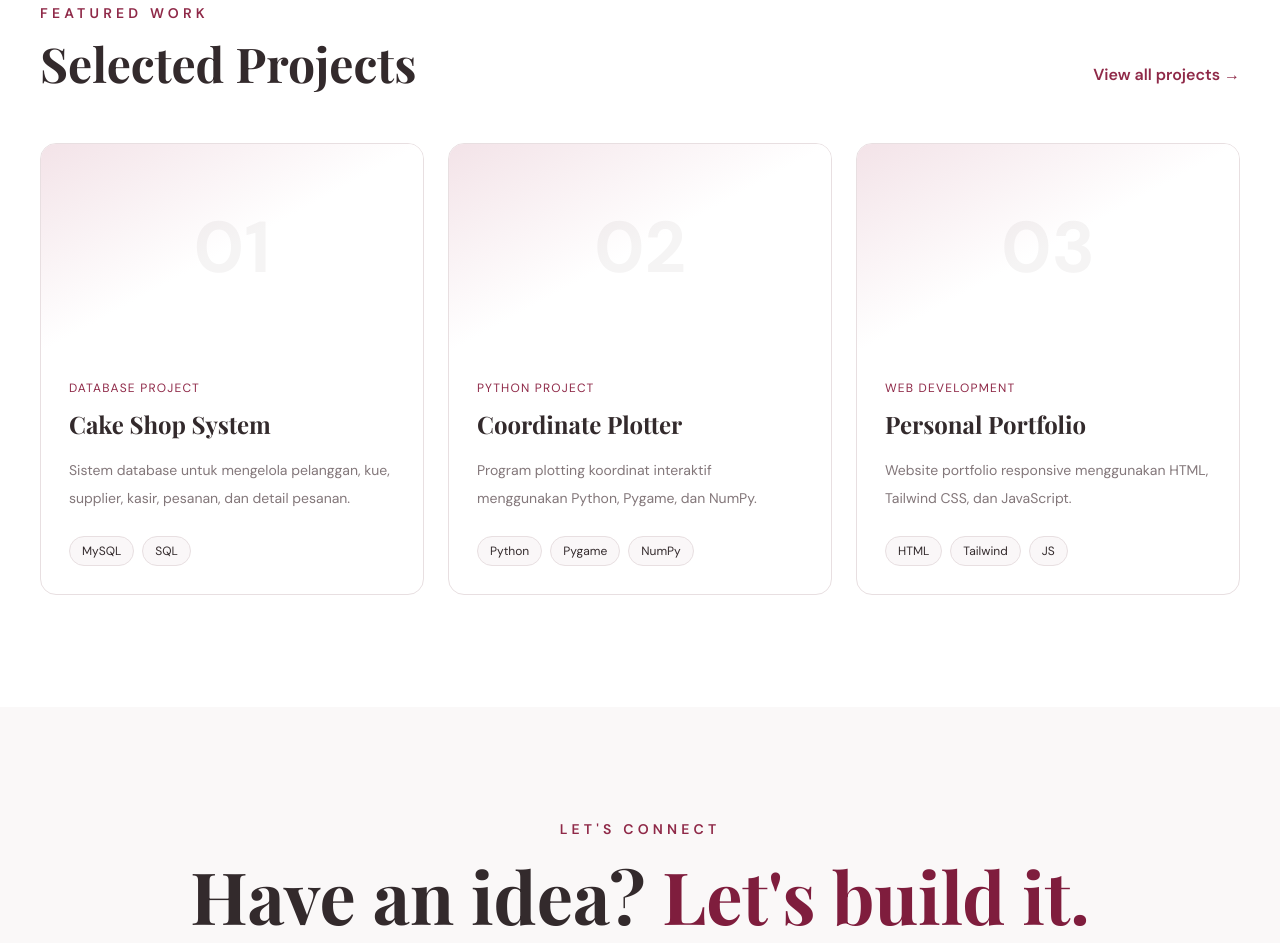
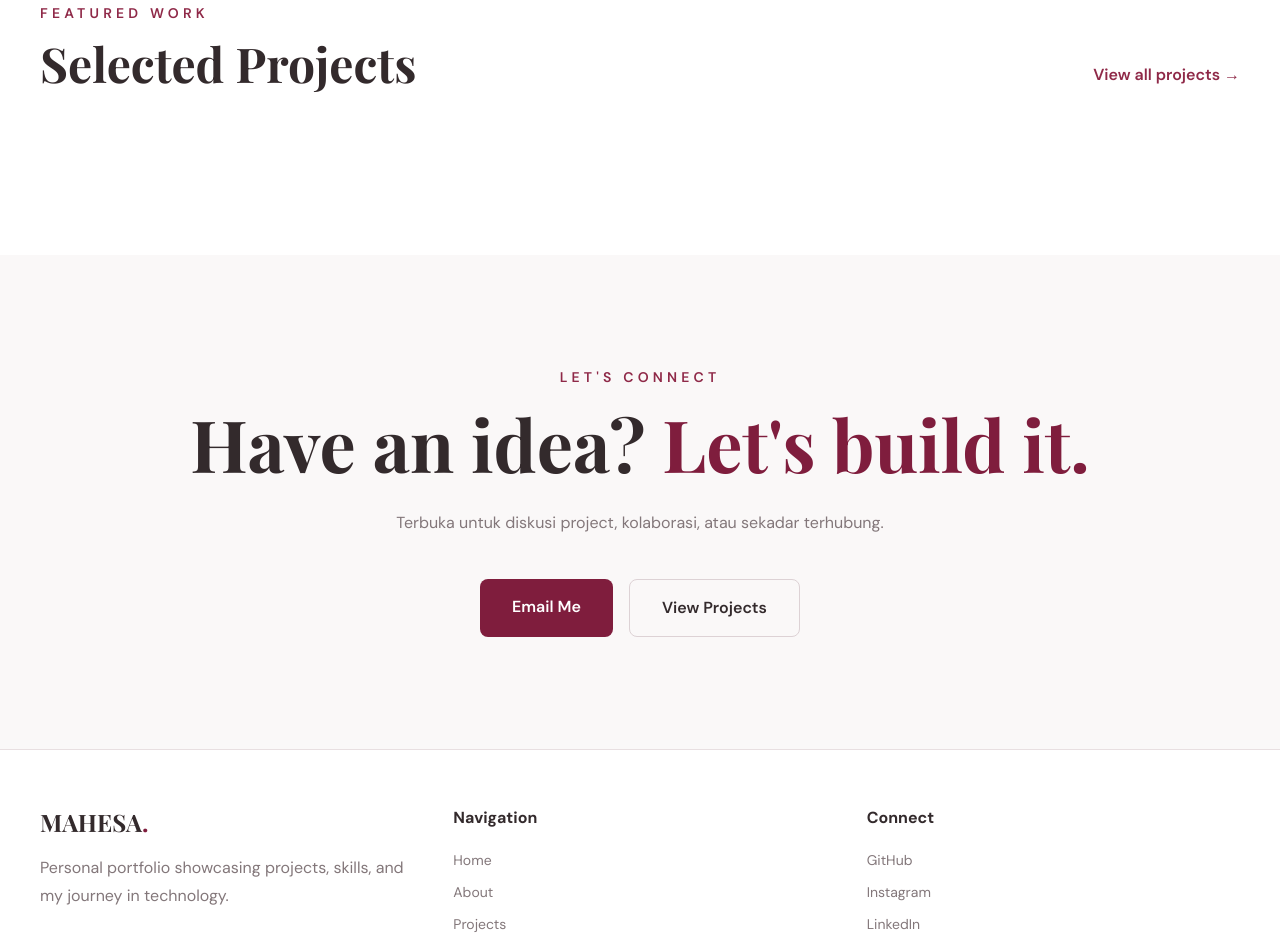
Before and after one commit to MahesaWiratama/mahesa-portofolio, a website built with Vite: page index.html in a window 1280 px wide. Shown: the part 2483-3426 px from the top of the page. Built offline with nearby package versions, Linux system fonts and the light colour scheme.

Commit message:
Update index.html

```diff
--- a/index.html
+++ b/index.html
@@ -112,9 +112,6 @@
 <div class="max-w-7xl mx-auto px-6 lg:px-10">
 <div class="flex flex-col md:flex-row md:items-end justify-between gap-6 mb-14"><div><p class="text-[#8f2948] text-sm font-semibold tracking-[.3em] uppercase mb-4">Featured Work</p><h2 class="text-4xl sm:text-5xl font-bold">Selected Projects</h2></div><a href="projects.html" class="text-[#8f2948] font-semibold">View all projects →</a></div>
 <div class="grid md:grid-cols-2 lg:grid-cols-3 gap-6">
-<div class="card-hover bg-white border border-[#e8dfe1] rounded-2xl overflow-hidden"><div class="h-52 bg-gradient-to-br from-[#f3e3e8] via-white to-white flex items-center justify-center"><span class="text-7xl font-black text-[#332a2c]/5">01</span></div><div class="p-7"><p class="text-[#8f2948] text-xs uppercase tracking-widest">Database Project</p><h3 class="text-2xl font-bold mt-3">Cake Shop System</h3><p class="text-[#83777a] mt-4 leading-7 text-sm">Sistem database untuk mengelola pelanggan, kue, supplier, kasir, pesanan, dan detail pesanan.</p><div class="flex flex-wrap gap-2 mt-6"><span class="text-xs bg-[#faf7f8] border border-[#e8dfe1] px-3 py-1.5 rounded-full">MySQL</span><span class="text-xs bg-[#faf7f8] border border-[#e8dfe1] px-3 py-1.5 rounded-full">SQL</span></div></div></div>
-<div class="card-hover bg-white border border-[#e8dfe1] rounded-2xl overflow-hidden"><div class="h-52 bg-gradient-to-br from-[#f3e3e8] via-white to-white flex items-center justify-center"><span class="text-7xl font-black text-[#332a2c]/5">02</span></div><div class="p-7"><p class="text-[#8f2948] text-xs uppercase tracking-widest">Python Project</p><h3 class="text-2xl font-bold mt-3">Coordinate Plotter</h3><p class="text-[#83777a] mt-4 leading-7 text-sm">Program plotting koordinat interaktif menggunakan Python, Pygame, dan NumPy.</p><div class="flex flex-wrap gap-2 mt-6"><span class="text-xs bg-[#faf7f8] border border-[#e8dfe1] px-3 py-1.5 rounded-full">Python</span><span class="text-xs bg-[#faf7f8] border border-[#e8dfe1] px-3 py-1.5 rounded-full">Pygame</span><span class="text-xs bg-[#faf7f8] border border-[#e8dfe1] px-3 py-1.5 rounded-full">NumPy</span></div></div></div>
-<div class="card-hover bg-white border border-[#e8dfe1] rounded-2xl overflow-hidden"><div class="h-52 bg-gradient-to-br from-[#f3e3e8] via-white to-white flex items-center justify-center"><span class="text-7xl font-black text-[#332a2c]/5">03</span></div><div class="p-7"><p class="text-[#8f2948] text-xs uppercase tracking-widest">Web Development</p><h3 class="text-2xl font-bold mt-3">Personal Portfolio</h3><p class="text-[#83777a] mt-4 leading-7 text-sm">Website portfolio responsive menggunakan HTML, Tailwind CSS, dan JavaScript.</p><div class="flex flex-wrap gap-2 mt-6"><span class="text-xs bg-[#faf7f8] border border-[#e8dfe1] px-3 py-1.5 rounded-full">HTML</span><span class="text-xs bg-[#faf7f8] border border-[#e8dfe1] px-3 py-1.5 rounded-full">Tailwind</span><span class="text-xs bg-[#faf7f8] border border-[#e8dfe1] px-3 py-1.5 rounded-full">JS</span></div></div></div>
 </div></div></section>
 
 <section id="contact" class="py-28 bg-[#faf8f8] relative overflow-hidden">
```
